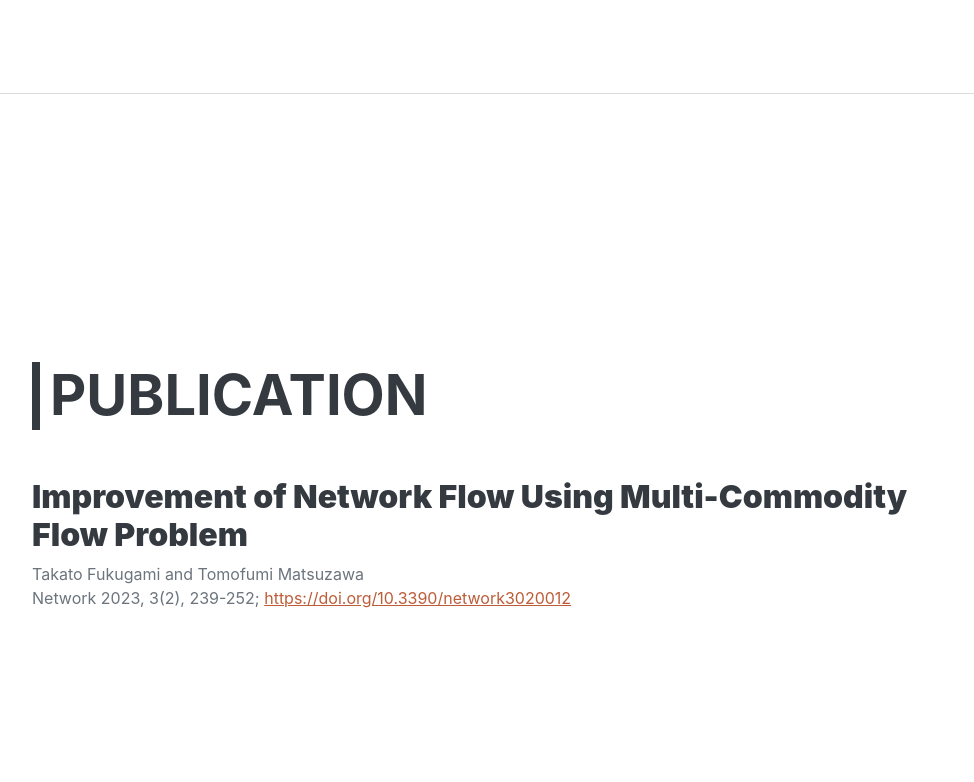
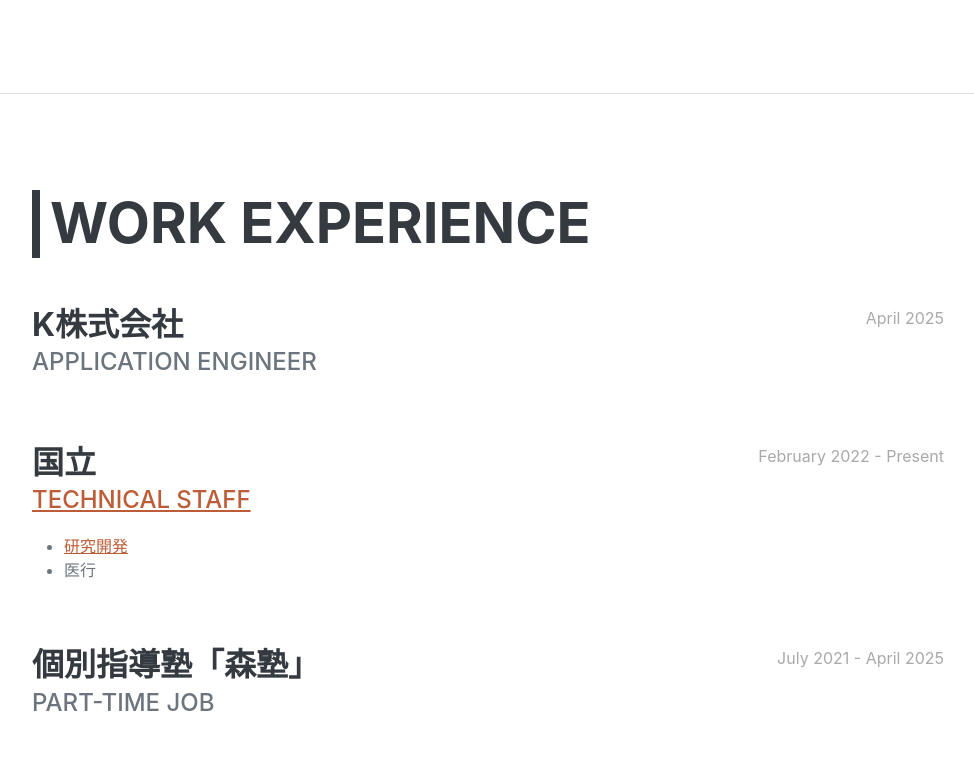
Before and after one commit to sh-wifi/TUS-Soma, a plain HTML site: page index.html in a window 1280 px wide. Shown: the part 2551-3333 px from the top of the page, without its empty margins (288-1262 px from the left). Drawn offline with nearby package versions, Linux system fonts and the light colour scheme; a web font is replaced by a local one.

Commit message:
Update index.html

```diff
--- a/index.html
+++ b/index.html
@@ -46,7 +46,7 @@
                     <div class="subheading mb-5">
                         Birthday　2001/07/06<br>
                         Contact
-                        <a href="mailto:6321058@ed.tus.ac.jp">6321058@ed.tus.ac.jp</a>
+                        <a href="mailto:6325523@ed.tus.ac.jp">6321058@ed.tus.ac.jp</a>
                     </div>
                     <p class="lead mb-5">東</del><br>邁進中</p>
                 </div>
@@ -123,21 +123,6 @@
                             </p>
                         </div>
                         <div class="flex-shrink-0"><span class="text-primary">April 2016 - March 2019</span></div>
-                    </div>
-                </div>
-            </section>
-
-            <hr class="m-0" />
-            <!-- Publication-->
-            <section class="resume-section" id="publication">
-                <div class="resume-section-content">
-                    <h2 class="mb-5">PUBLICATION</h2>
-                    <div class="d-flex flex-column flex-md-row justify-content-between mb-5">
-                        <div class="flex-grow-1">
-                            <h3><b>Improvement of Network Flow Using Multi-Commodity Flow Problem</b></h3>
-                            <div>Takato Fukugami and Tomofumi Matsuzawa<br>
-                            Network 2023, 3(2), 239-252; <a href="https://doi.org/10.3390/network3020012" target="_blank" rel="noopener noreferrer">https://doi.org/10.3390/network3020012</a></div>
-                        </div>
                     </div>
                 </div>
             </section>
```
